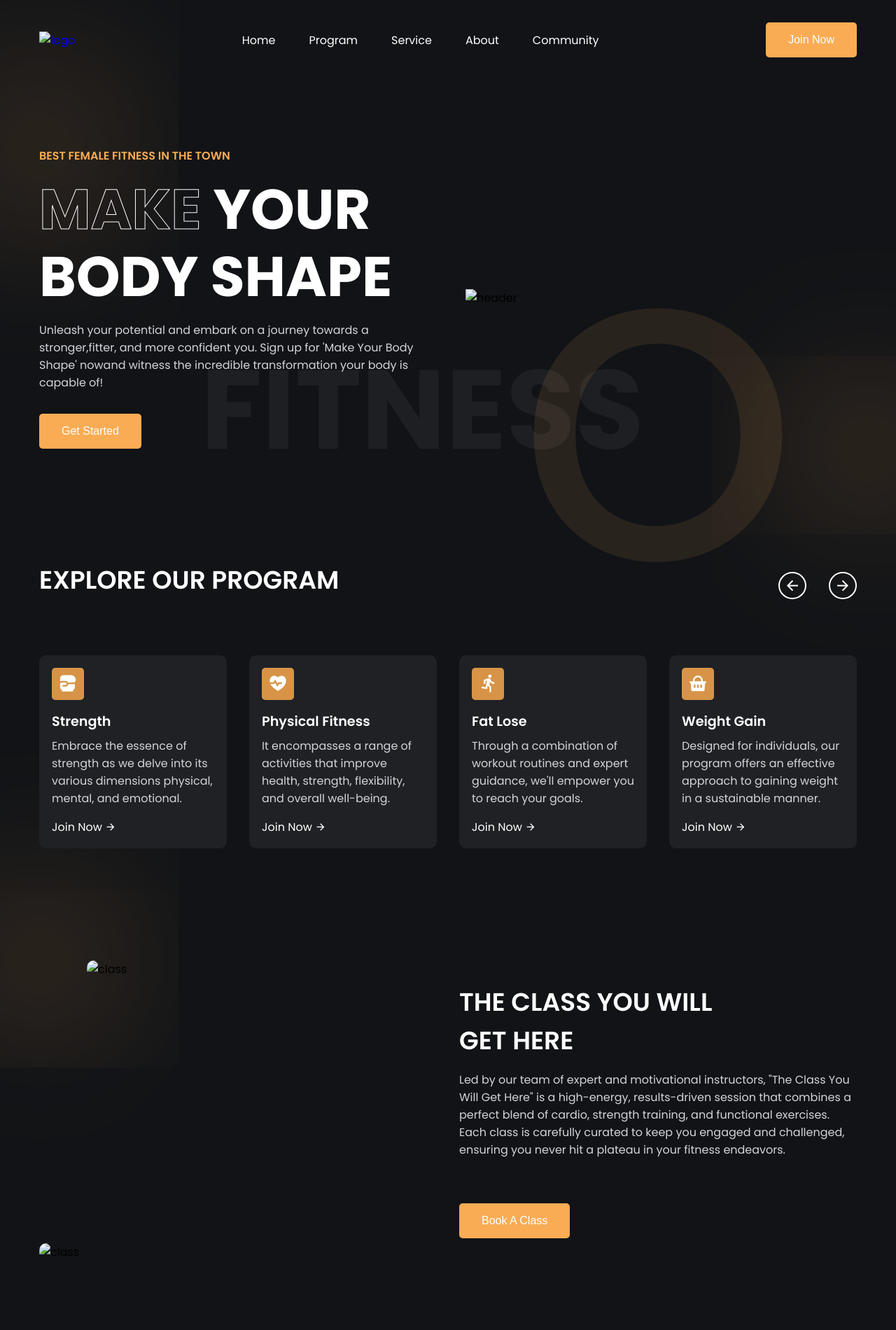
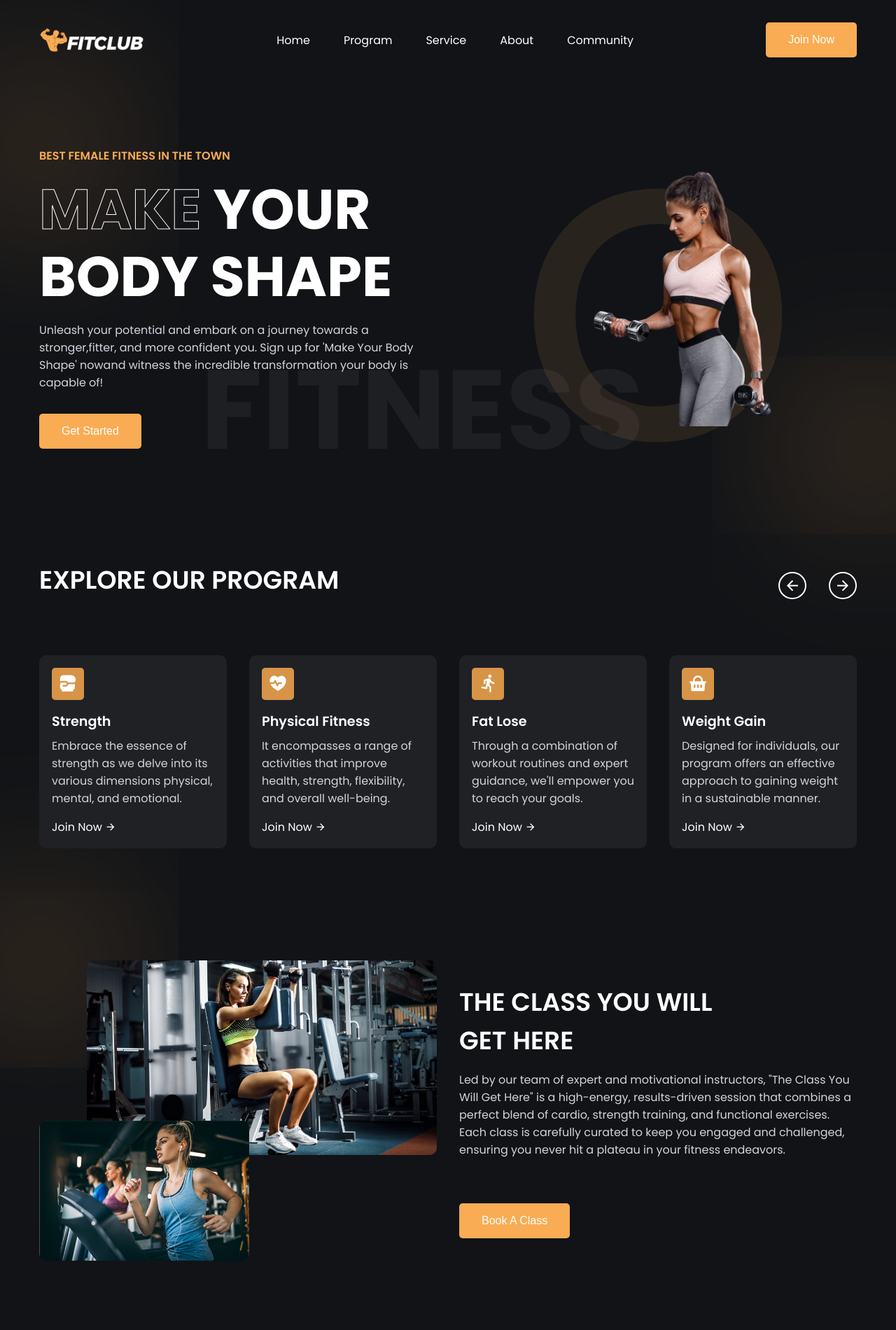
Before and after one commit to Uma-Kumarasamy/Landing-Page, a plain HTML site: page index.html in a window 1280 px wide. Shown: the top 1900 px of the page at 70% size. Drawn offline with nearby package versions, Linux system fonts and the light colour scheme.

Commit message:
Update index.html

```diff
--- a/index.html
+++ b/index.html
@@ -12,7 +12,7 @@
   <body>
     <nav>
       <div class="nav__logo">
-        <a href="#"><img src="Images/logo.png" alt="logo" /></a>
+        <a href="#"><img src="logo.png" alt="logo" /></a>
       </div>
       <ul class="nav__links">
         <li class="link"><a href="#">Home</a></li>
@@ -35,7 +35,7 @@
         <button class="btn">Get Started</button>
       </div>
       <div class="header__image">
-        <img src="Images/logo1-removebg-preview.png" style="width: 100%; height: 100%;" alt="header" />
+        <img src="logo1-removebg-preview.png" style="width: 100%; height: 100%;" alt="header" />
       </div>
     </header>
     <section class="section__container explore__container">
@@ -82,8 +82,8 @@
     <section class="section__container class__container">
       <div class="class__image">
         <span class="bg__blur"></span>
-        <img src="Images/logo2.jpg" alt="class" class="class__img-1" />
-        <img src="Images/logo3.jpg" alt="class" class="class__img-2" />
+        <img src="logo2.jpg" alt="class" class="class__img-1" />
+        <img src="logo3.jpg" alt="class" class="class__img-2" />
       </div>
       <div class="class__content">
         <h2 class="section__header">THE CLASS YOU WILL GET HERE</h2>
@@ -97,7 +97,7 @@
       <p class="section__subheader">Our diverse membership base creates a friendly and supportive atmosphere, where you can make friends and stay motivated.
       </p>
       <div class="join__image">
-        <img src="Images/logo4.jpg" alt="Join" />
+        <img src="logo4.jpg" alt="Join" />
         <div class="join__grid">
           <div class="join__card">
             <span><i class="ri-user-star-fill"></i></span>
@@ -183,7 +183,7 @@
       <span class="bg__blur"></span>
       <span class="bg__blur footer__blur"></span>
       <div class="footer__col">
-        <div class="footer__logo"><img src="Images/logo.png" alt="logo" /></div>
+        <div class="footer__logo"><img src="logo.png" alt="logo" /></div>
         <p>
           Take the first step towards a healthier, stronger you with our unbeatable pricing plans. Let's sweat, achieve, and conquer together!
         </p>
```
